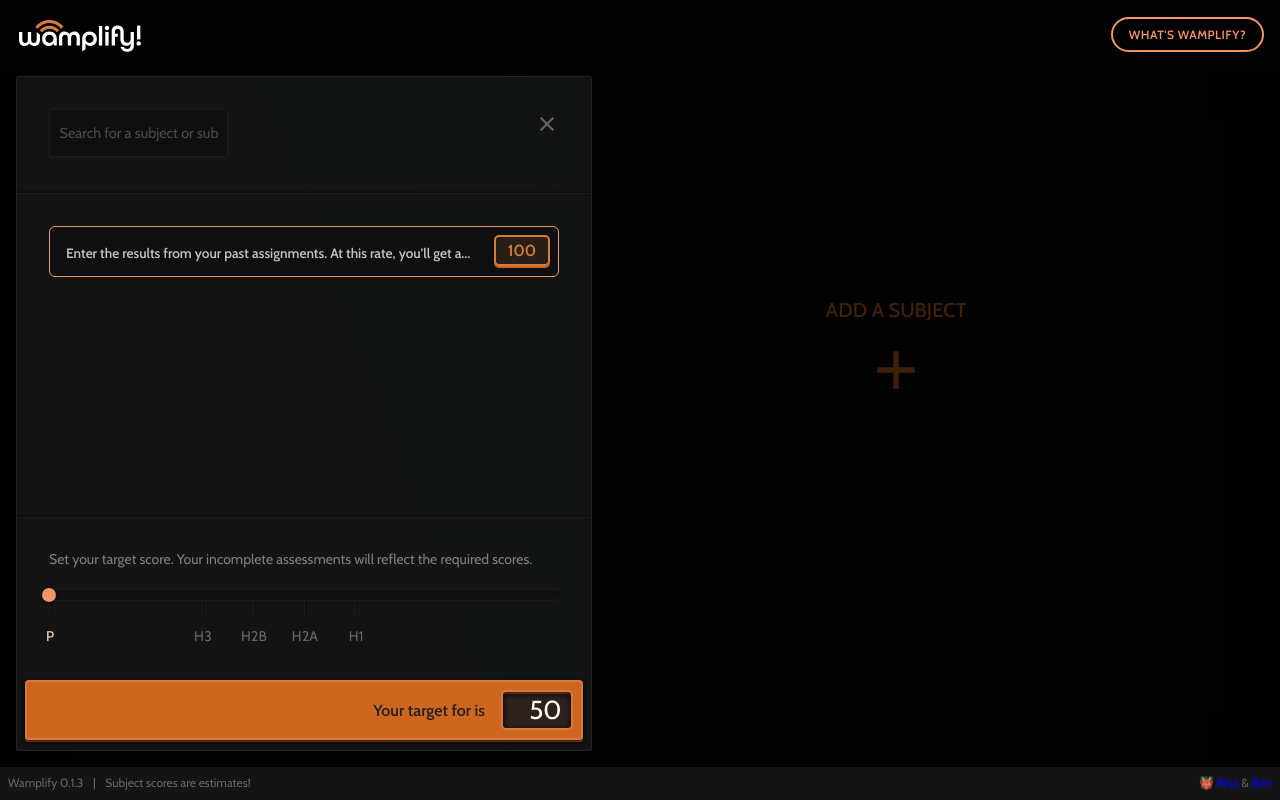
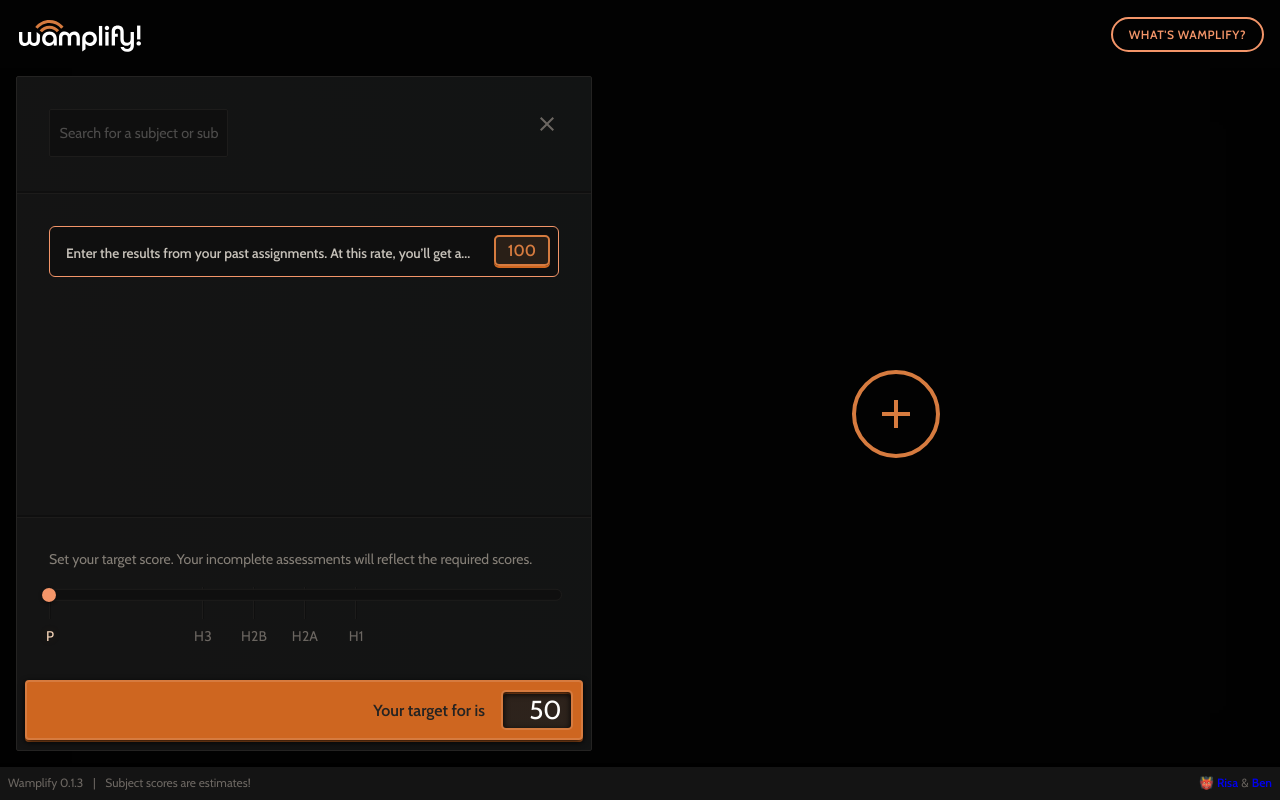
Before and after one commit to bevans-o/wamplify, a Next.js app in the folder wamplify/: page / in a window 1280 px wide. Built offline with nearby package versions, Linux system fonts and the light colour scheme.

Commit message:
WAMP10001: add button restyled

```diff
--- a/wamplify/src/app/components/PanelSlider/PanelSlider.tsx
+++ b/wamplify/src/app/components/PanelSlider/PanelSlider.tsx
@@ -48,9 +48,8 @@
           )}
 
           <SwiperSlide>
-            <div className='swiper-no-swiping'>
-              <button onClick={() => newSubject()} className={slider.add}>
-                <h3>Add a Subject</h3>
+            <div className={slider.addContainer}>
+              <button onClick={() => newSubject()} className={slider.add + " swiper-no-swiping"}>
                 <AddIcon fontSize='large'/>
               </button>
             </div>
--- a/wamplify/src/app/components/PanelSlider/slider.module.css
+++ b/wamplify/src/app/components/PanelSlider/slider.module.css
@@ -7,40 +7,45 @@
     overflow: hidden;
 }
 
+.addContainer {
+    display: flex;
+    justify-content: center;
+    align-items: center;
+    border-radius: 4px;
+    border: 2px dashed transparent;
+
+    transition: border-color 200ms ease;
+}
+
+.addContainer:hover {
+    border-color: var(--n700);
+}
+
 .add {
-    width: 100%;
-    height: 100%;
     display: flex;
     flex-direction: column;
     align-items: center;
     justify-content: center;
     gap: 1rem;
-    padding-bottom: 8rem;
+    padding: 1rem;
 
-    border-radius: 5px;
-    border: 2px solid transparent;
+    border-radius: 99999px;
+    border: 4px solid var(--a500);
     background: transparent;
     cursor: pointer;
-    opacity: 0.3;
-    color: var(--a700);
+    color: var(--a500);
     font-family: inherit;
 
     transition: background 100ms ease, color 100ms ease, border-color 100ms ease;
 }
 
 .add svg {
-    height: 4rem;
-    width: 4rem;
-}
-
-.add h3 {
-    font-size: 1.25rem;
-    font-weight: 500;
-    text-transform: uppercase;
+    height: 3rem;
+    width: 3rem;
 }
 
 .add:hover {
-    color: var(--a500);
-    border-color: var(--a300);
-    background: var(--n50);
+    color: var(--a100);
+    border-color: var(--a100);
+    background: var(--a500);
 }
```
